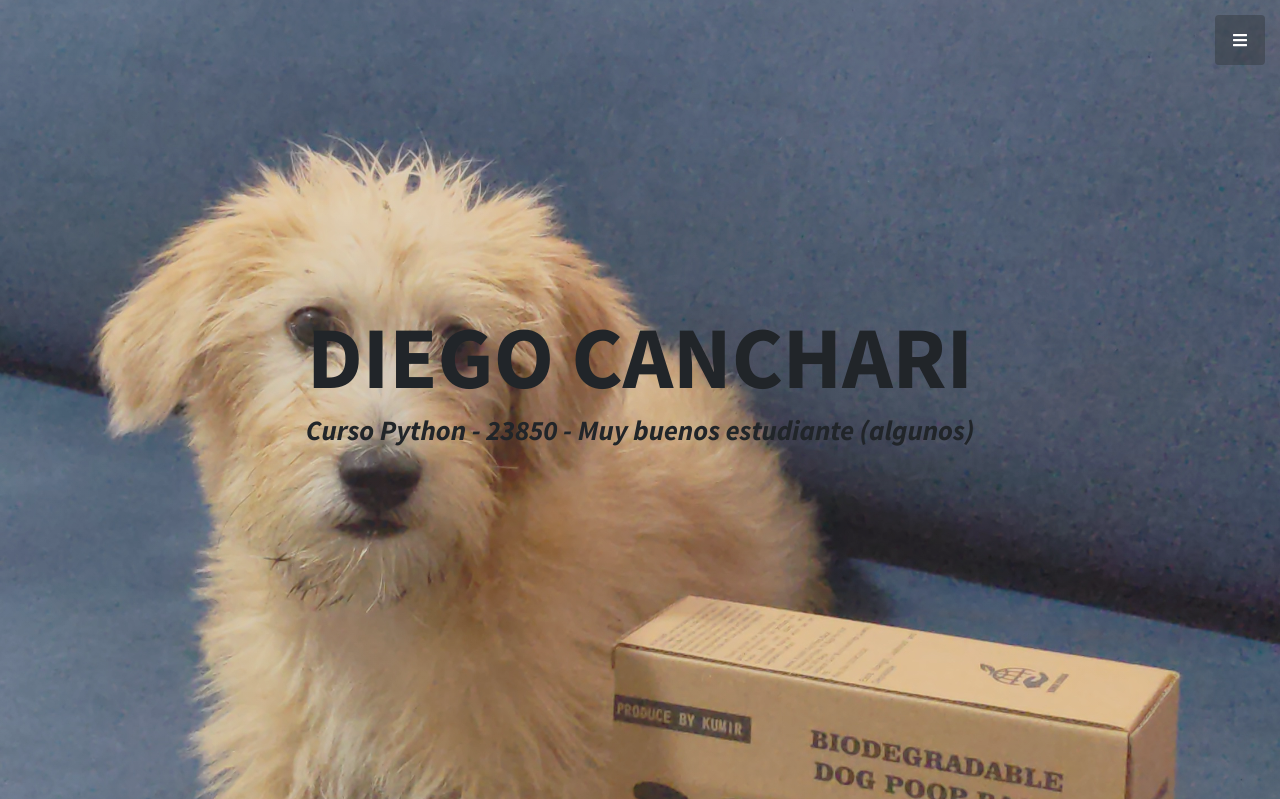
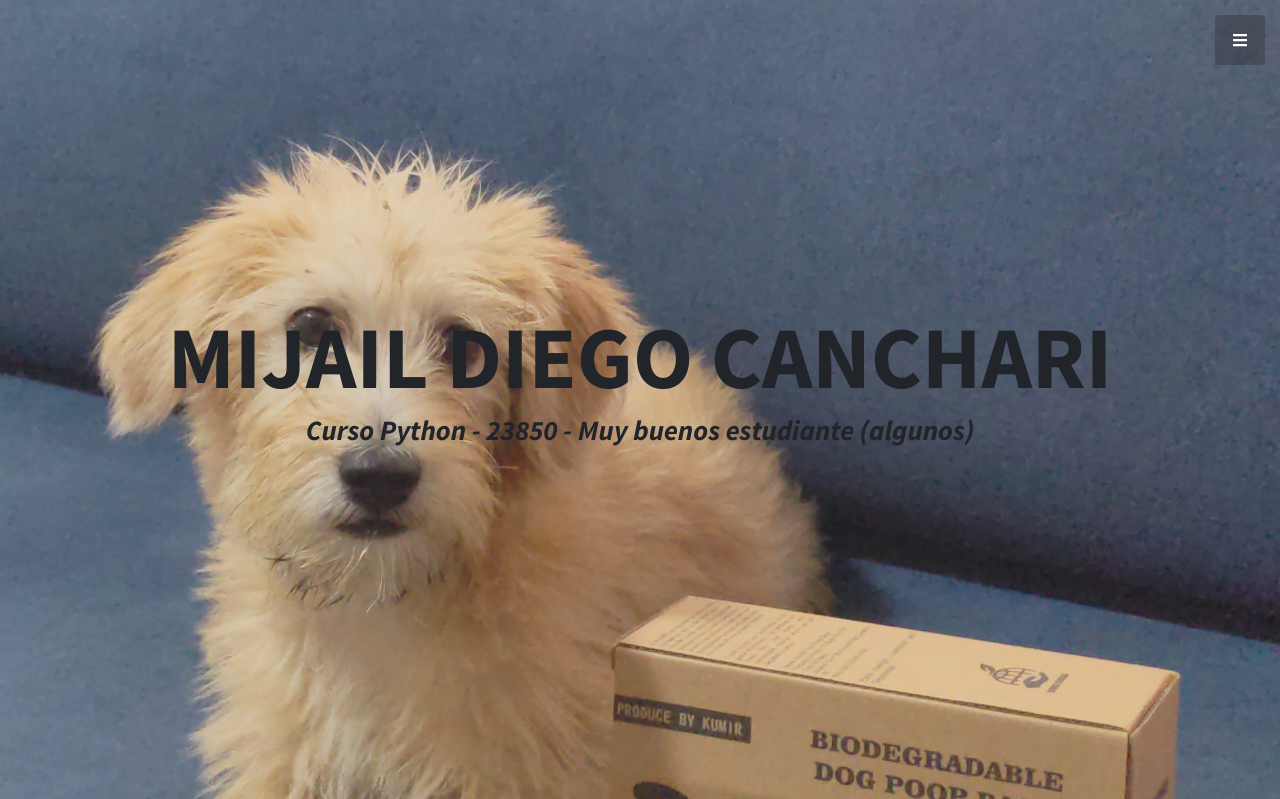
Before and after one commit to cancharimmd/ejemplosDjango23850, a Django app: page /AppCoder/inicio in a window 1280 px wide. Shown: the top 799 px of the page. Run offline with Django 3.2, Linux system fonts and the light colour scheme; parts of the project's set-up code (start-up, migrations or seed data) failed here and were passed over; some libraries are stand-ins or nearby versions.

Commit message:
Ya tiene boostrap, header y footer - clase 19

```diff
--- a/ProyectoCoder/ProyectoCoder/AppCoder/templates/AppCoder/inicio.html
+++ b/ProyectoCoder/ProyectoCoder/AppCoder/templates/AppCoder/inicio.html
@@ -34,7 +34,7 @@
         <!-- Header-->
         <header class="masthead d-flex align-items-center">
             <div class="container px-4 px-lg-5 text-center">
-                <h1 class="mb-1">DIEGO CANCHARI</h1>
+                <h1 class="mb-1">MIJAIL DIEGO CANCHARI</h1>
                 <h3 class="mb-5"><em>Curso Python - 23850 - Muy buenos estudiante (algunos)</em></h3>
 
             </div>
```
